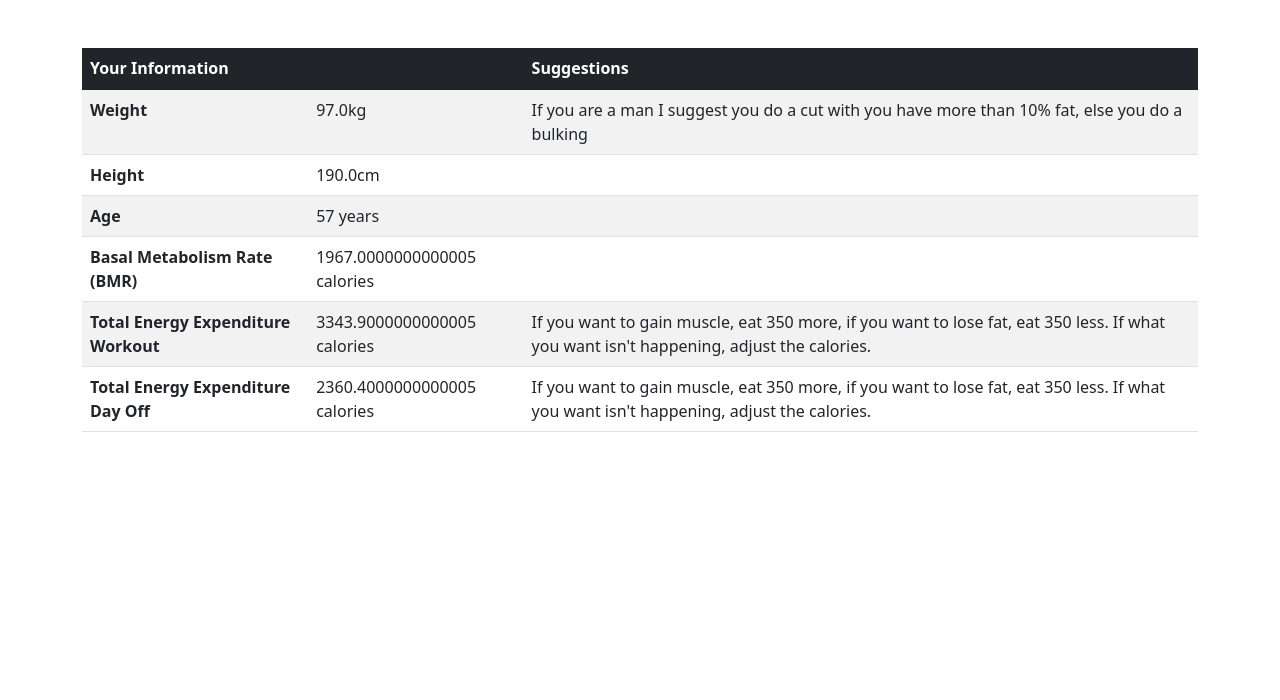
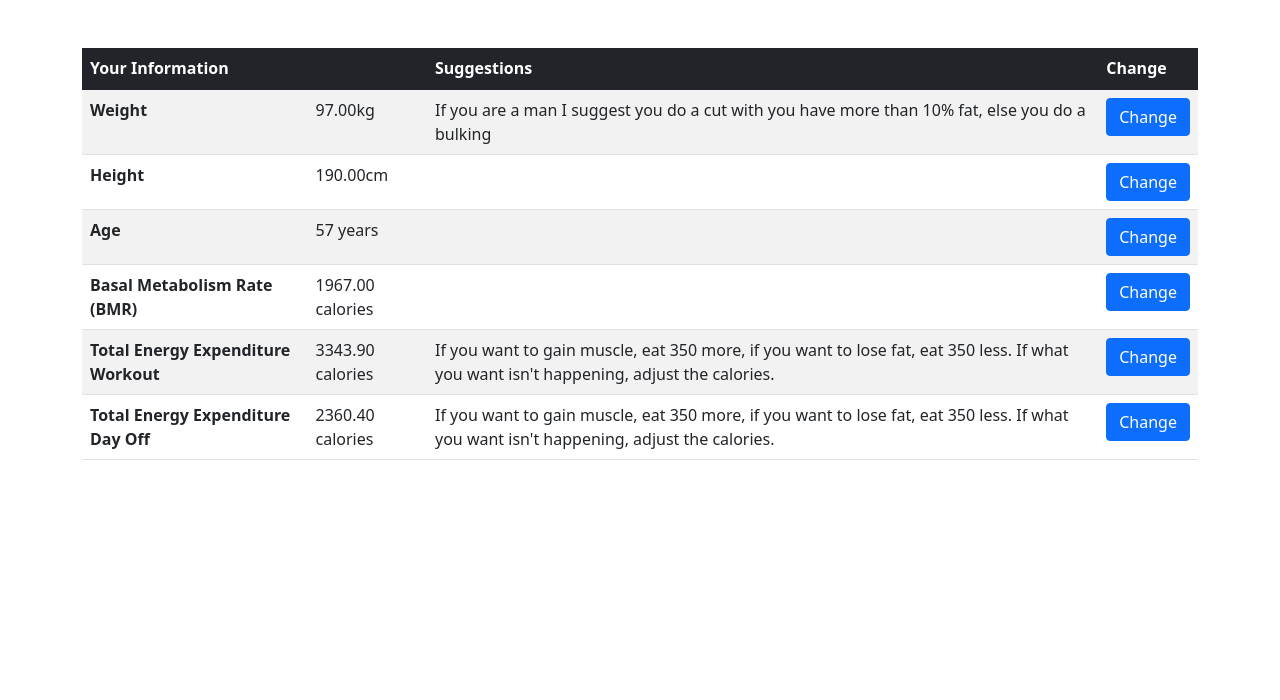
Before and after one commit to estevaopp/maromba, a Flask app: page / in a window 1280 px wide. Shown: the part 66-766 px from the top of the page. Run offline with Flask 2, Linux system fonts and the light colour scheme; a user stored in the database is signed in; data comes from the database, SQL or seed files in the repository.

Commit message:
done format and add a button

```diff
--- a/app/templates/index.html
+++ b/app/templates/index.html
@@ -11,43 +11,50 @@
                 <th scope="col">Your Information</th>
                 <th scope="col"></th>
                 <th scope="col">Suggestions</th>
+                <th scope="col">Change</th>
             </tr>
         </thead>
         <tbody>
             <tr>
                 <th scope="row">Weight</th>
-                <td>{{ info.weight }}kg</td>
+                <td>{{ "%.2f"|format(info.weight) }}kg</td>
                 <td>If you are a man I suggest you do a cut with you have more than 10% fat, else you do a bulking</td>
+                <td><button type="button" class="btn btn-primary">Change</button></td>
             </tr>
 
             <tr>
                 <th scope="row">Height</th>
-                <td>{{ info.height }}cm</td>
+                <td>{{ "%.2f"|format(info.height) }}cm</td>
                 <td></td>
+                <td><button type="button" class="btn btn-primary">Change</button></td>
             </tr>
 
             <tr>
                 <th scope="row">Age</th>
                 <td>{{ info.age }} years</td>
                 <td></td>
+                <td><button type="button" class="btn btn-primary">Change</button></td>
             </tr>
 
             <tr>
                 <th scope="row">Basal Metabolism Rate (BMR)</th>
-                <td>{{ info.tmb }} calories</td>
+                <td>{{ "%.2f"|format(info.tmb) }} calories</td>
                 <td></td>
+                <td><button type="button" class="btn btn-primary">Change</button></td>
             </tr>
 
             <tr>
                 <th scope="row">Total Energy Expenditure Workout</th>
-                <td>{{ info.get_workout }} calories</td>
+                <td>{{ "%.2f"|format(info.get_workout) }} calories</td>
                 <td>If you want to gain muscle, eat 350 more, if you want to lose fat, eat 350 less. If what you want isn't happening, adjust the calories.</td>
+                <td><button type="button" class="btn btn-primary">Change</button></td>
             </tr>
 
             <tr>
                 <th scope="row">Total Energy Expenditure Day Off</th>
-                <td>{{ info.get_off }} calories</td>
+                <td>{{ "%.2f"|format(info.get_off) }} calories</td>
                 <td>If you want to gain muscle, eat 350 more, if you want to lose fat, eat 350 less. If what you want isn't happening, adjust the calories.</td>
+                <td><button type="button" class="btn btn-primary">Change</button></td>
             </tr>
         </tbody>
     </table>
```
Also changed, not shown: requeriments.txt (+14 -0 lines).
